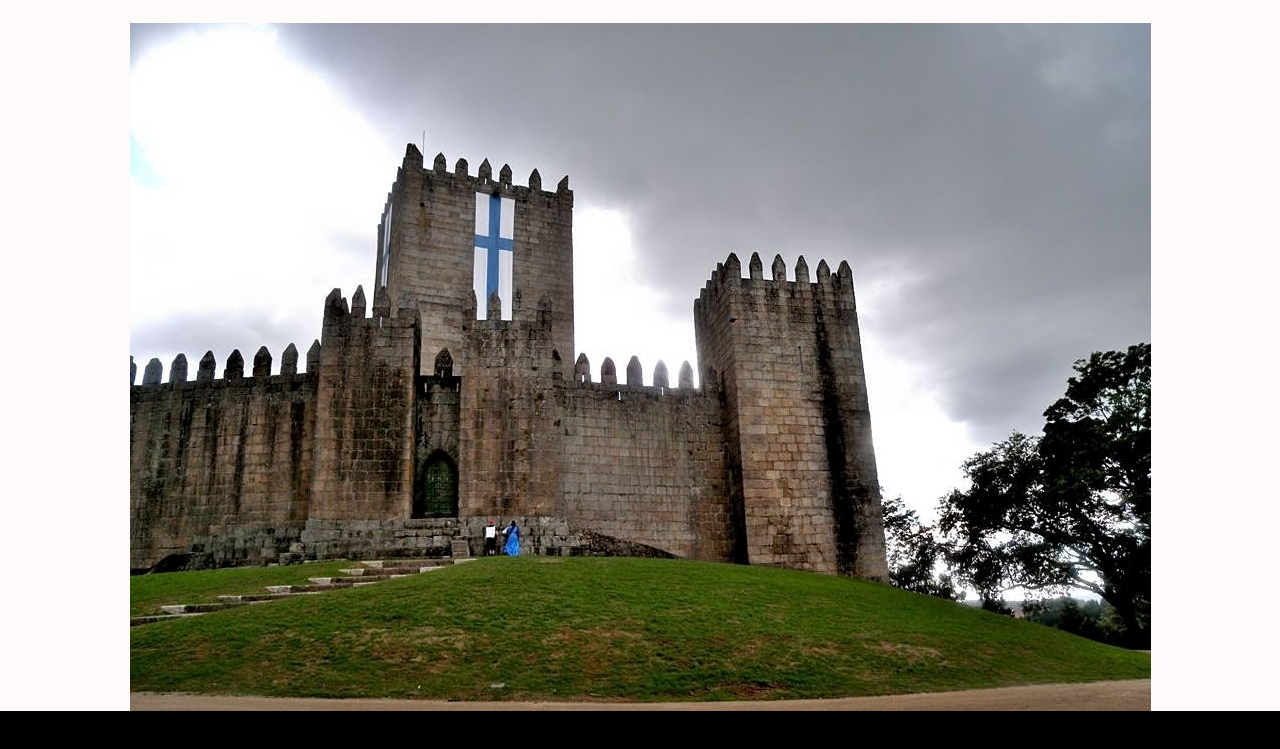
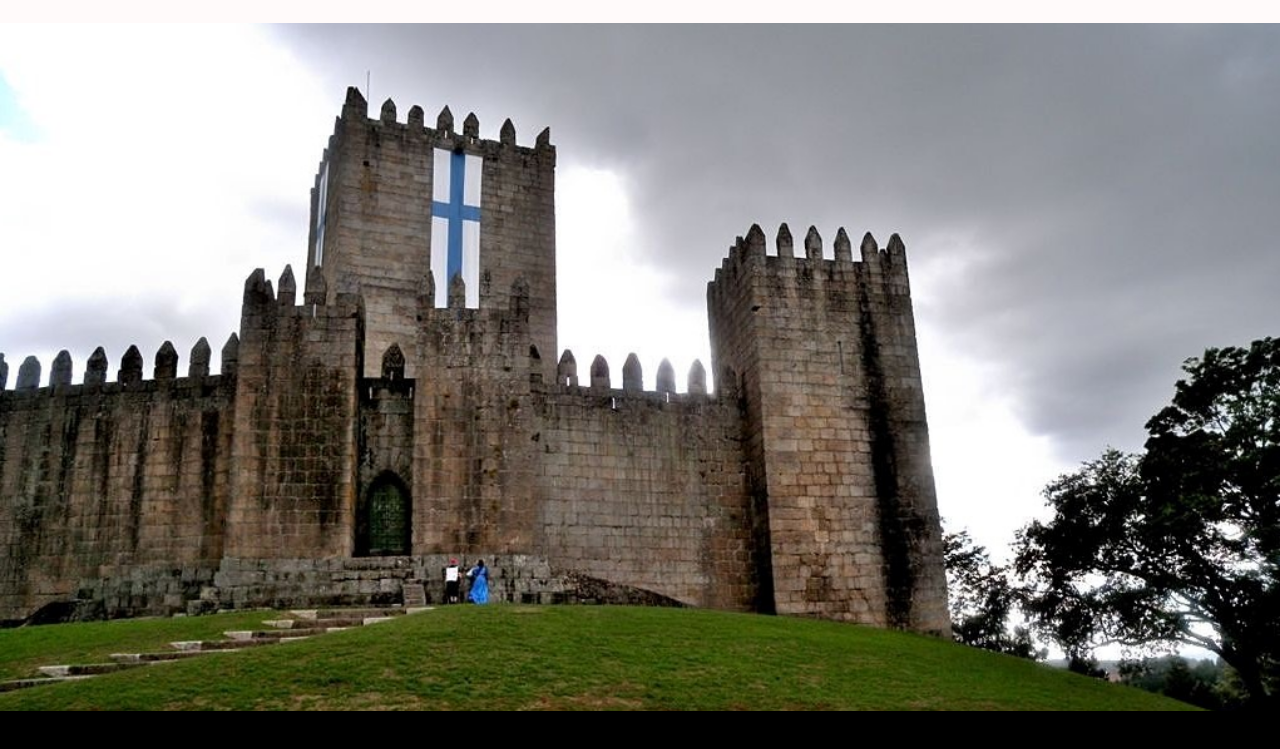
Before and after one commit to RennanPrysthon/medieval-site, a plain HTML site: page index.html in a window 1280 px wide. Shown: the part 89-838 px from the top of the page. Drawn offline with Linux system fonts and the light colour scheme.

```diff
--- a/css/home.css
+++ b/css/home.css
@@ -97,12 +97,13 @@
 }
 
 #banner {
-  background: url("../assets/img/castelo.jpeg");
-  background-repeat: no-repeat;
-  background-attachment: fixed;
-  background-position: center;
+  background: url("../assets/img/castelo.jpeg") no-repeat center center fixed;
+  -webkit-background-size: cover;
+  -moz-background-size: cover;
+  -o-background-size: cover;
+  background-size: cover;
+
   height: calc(100vh - 14vh);
-
   display: flex;
   justify-content: center;
   align-self: center;
```
